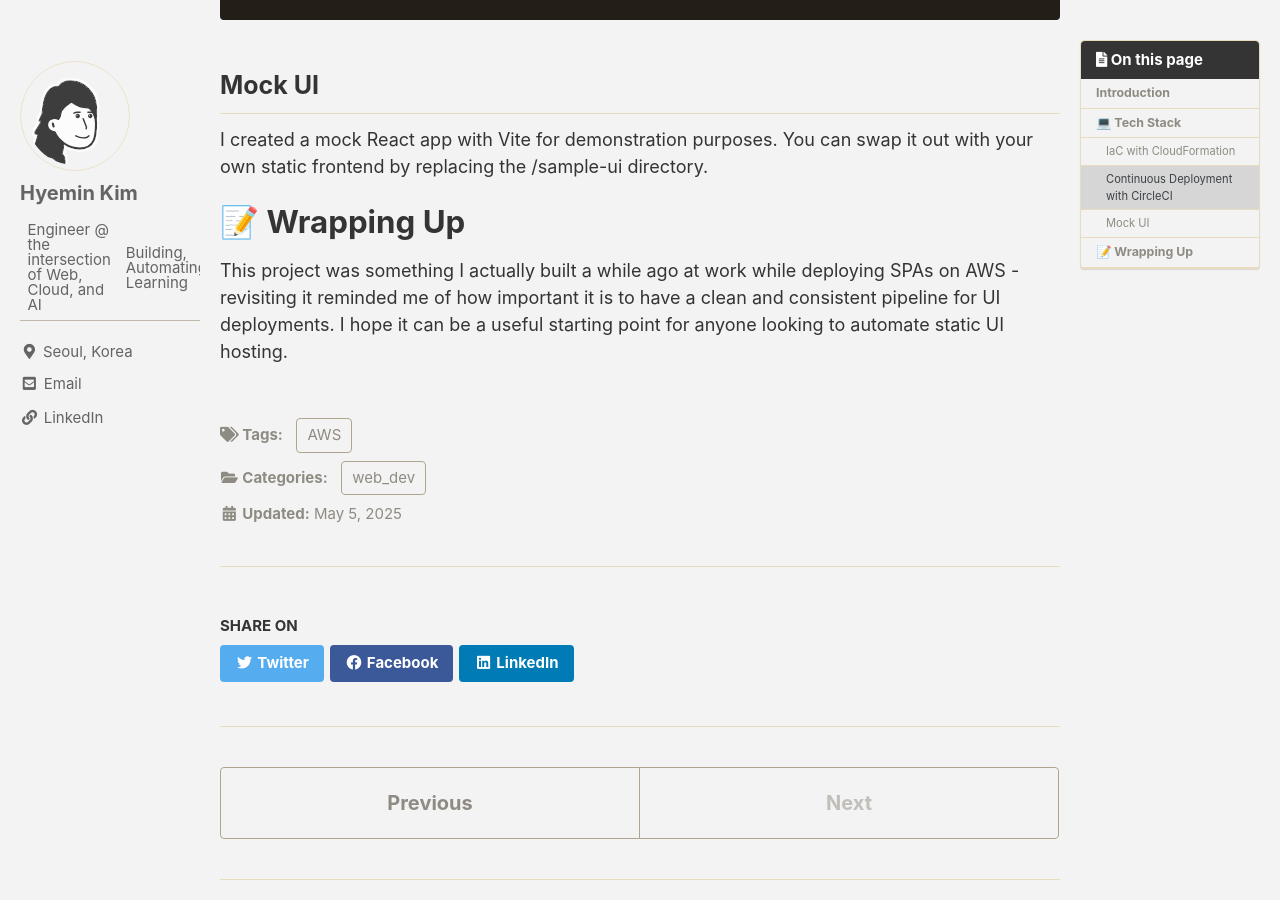
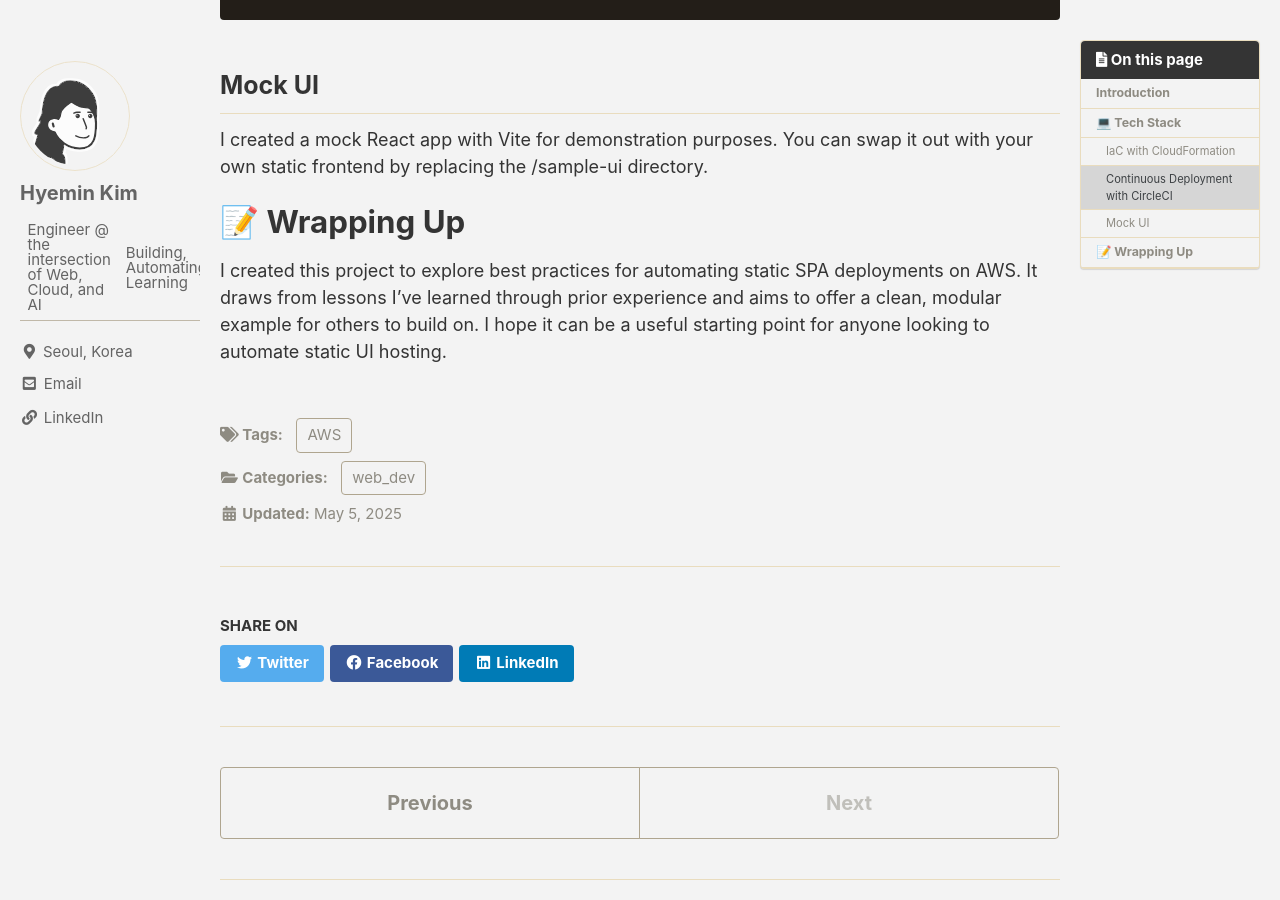
Before and after one commit to hkim-dev/hkim-dev.github.io, a Jekyll site: the page built from _posts/2025-05-04-Automating Static UI Deployment with AWS + CloudFormation + CircleCI.md, in a window 1280 px wide and 900 px high, scrolled down 3126 px. Built offline with Jekyll 4.4.1, drawn with Linux system fonts in a browser that asks for light colours; cached includes are drawn as plain includes; comment, search, counter and statistics services are not loaded.

Commit message:
update wrapping up

```diff
--- a/_posts/2025-05-04-Automating Static UI Deployment with AWS + CloudFormation + CircleCI.md
+++ b/_posts/2025-05-04-Automating Static UI Deployment with AWS + CloudFormation + CircleCI.md
@@ -91,4 +91,4 @@ workflows:
 I created a mock React app with Vite for demonstration purposes. You can swap it out with your own static frontend by replacing the /sample-ui directory.
 
 # 📝 Wrapping Up
-This project was something I actually built a while ago at work while deploying SPAs on AWS - revisiting it reminded me of how important it is to have a clean and consistent pipeline for UI deployments. I hope it can be a useful starting point for anyone looking to automate static UI hosting.
+I created this project to explore best practices for automating static SPA deployments on AWS. It draws from lessons I’ve learned through prior experience and aims to offer a clean, modular example for others to build on. I hope it can be a useful starting point for anyone looking to automate static UI hosting.
```
